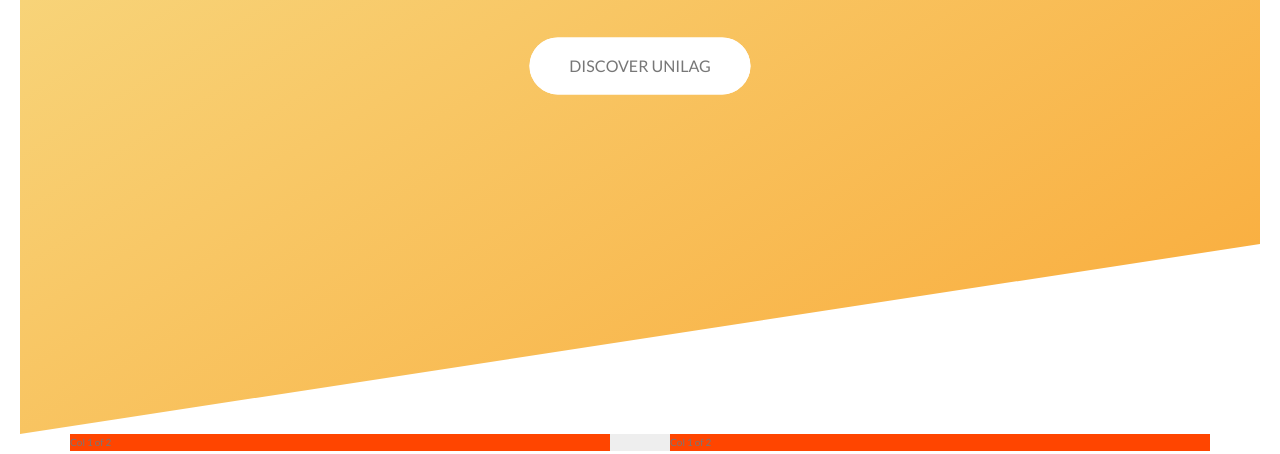
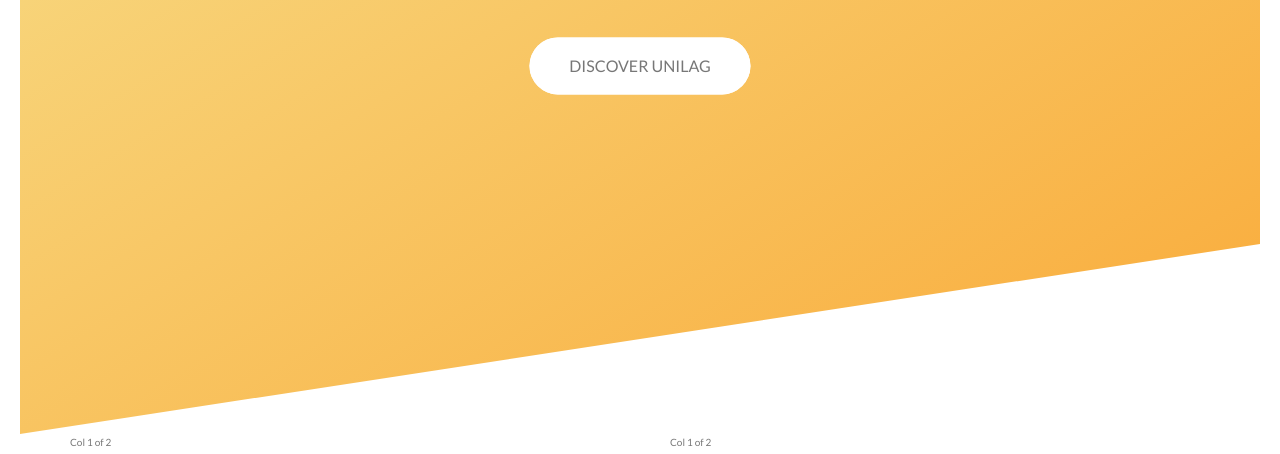
Before and after one commit to Ipaye/Xplore, a website: page index.html in a window 1280 px wide. Shown: the part 346-800 px from the top of the page. Drawn offline with nearby package versions, Linux system fonts and the light colour scheme; files that its build step writes are made by us from their sources.

Commit message:
Removed the BG colors

```diff
--- a/sass/layouts/_grid.scss
+++ b/sass/layouts/_grid.scss
@@ -1,6 +1,5 @@
 .row {
 	max-width: $grid-width;
-	background-color: #eee;
 	margin: 0 auto;
 
 	&:not(:last-child) {
@@ -10,7 +9,6 @@
 	@include clearfix;
 
 	[class^='col-'] {
-		background-color: orangered;
 		float: left;
 
 		&:not(:last-child) {
```
